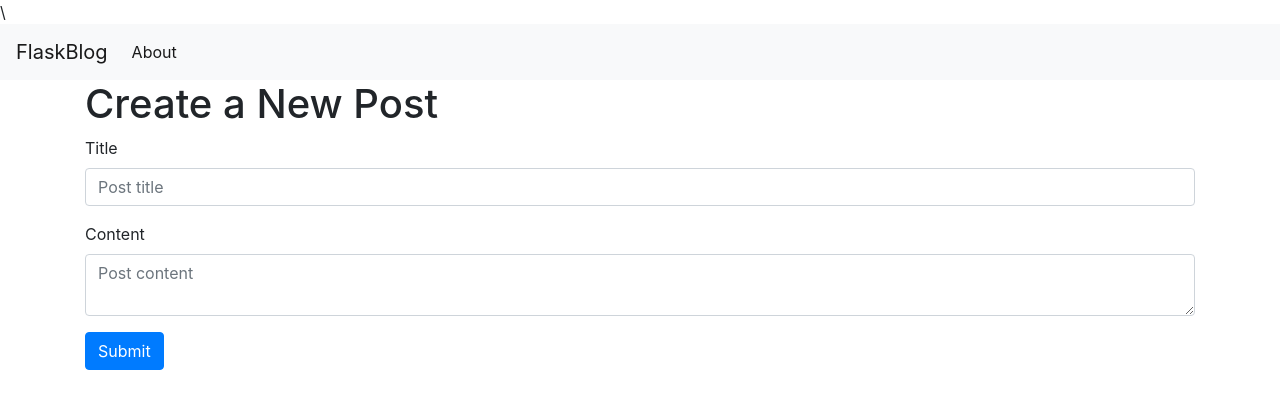
After one commit to JohnSkiff/wepyodbc, a Flask app: page /create in a window 1280 px wide. The commit adds this page. Shown: the top 409 px of the page. Run offline with Flask 2, Linux system fonts and the light colour scheme; some libraries are stand-ins or nearby versions.

Commit message:
Can now add, edit, and delete blog posts

```diff
--- a/flask_blog/app.py
+++ b/flask_blog/app.py
@@ -1,6 +1,9 @@
 import sqlite3
-from flask import Flask, render_template
+from flask import Flask, render_template, request, url_for, flash, redirect
 from werkzeug.exceptions import abort
+
+app = Flask(__name__)
+app.config['SECRET_KEY'] = 'your secret key'
 
 def get_db_connection():
     conn = sqlite3.connect('database.db')
@@ -16,8 +19,6 @@ def get_post(post_id):
         abort(404)
     return post
 
-app = Flask(__name__)
-
 @app.route('/')
 def index():
     conn = get_db_connection()
@@ -29,3 +30,52 @@ def index():
 def post(post_id):
     post = get_post(post_id)
     return render_template('post.html', post=post)
+
+@app.route('/create', methods=('GET', 'POST'))
+def create():
+    if request.method == 'POST':
+        title = request.form['title']
+        content = request.form['content']
+
+        if not title:
+            flash('Title is required!')
+        else:
+            conn = get_db_connection()
+            conn.execute('INSERT INTO posts (title, content) VALUES (?, ?)',
+                         (title, content))
+            conn.commit()
+            conn.close()
+            return redirect(url_for('index'))
+
+    return render_template('create.html')
+
+@app.route('/<int:id>/edit', methods=('GET', 'POST'))
+def edit(id):
+    post = get_post(id)
+
+    if request.method == 'POST':
+        title = request.form['title']
+        content = request.form['content']
+
+        if not title:
+            flash('Title is required!')
+        else:
+            conn = get_db_connection()
+            conn.execute('UPDATE posts SET title = ?, content = ?'
+                         ' WHERE id = ?',
+                         (title, content, id))
+            conn.commit()
+            conn.close()
+            return redirect(url_for('index'))
+
+    return render_template('edit.html', post=post)
+
+@app.route('/<int:id>/delete', methods=('POST',))
+def delete(id):
+    post = get_post(id)
+    conn = get_db_connection()
+    conn.execute('DELETE FROM posts WHERE id = ?', (id,))
+    conn.commit()
+    conn.close()
+    flash('"{}" was successfully deleted!'.format(post['title']))
+    return redirect(url_for('index'))
--- a/flask_blog/templates/base.html
+++ b/flask_blog/templates/base.html
@@ -1,4 +1,4 @@
-<!doctype html>
+\<!doctype html>
 <html lang="en">
   <head>
     <!-- Required meta tags -->
--- /dev/null
+++ b/flask_blog/templates/create.html
@@ -0,0 +1,23 @@
+{% extends 'base.html' %}
+
+{% block content %}
+<h1>{% block title %} Create a New Post {% endblock %}</h1>
+
+<form method="post">
+    <div class="form-group">
+        <label for="title">Title</label>
+        <input type="text" name="title"
+               placeholder="Post title" class="form-control"
+               value="{{ request.form['title'] }}"></input>
+    </div>
+
+    <div class="form-group">
+        <label for="content">Content</label>
+        <textarea name="content" placeholder="Post content"
+                  class="form-control">{{ request.form['content'] }}</textarea>
+    </div>
+    <div class="form-group">
+        <button type="submit" class="btn btn-primary">Submit</button>
+    </div>
+</form>
+{% endblock %}
--- a/flask_blog/templates/index.html
+++ b/flask_blog/templates/index.html
@@ -3,10 +3,13 @@
 {% block content %}
     <h1>{% block title %} Welcome to FlaskBlog {% endblock %}</h1>
    {% for post in posts %}
-        <a href="#">
+        <a href="{{ url_for('post', post_id=post['id']) }}">
             <h2>{{ post['title'] }}</h2>
         </a>
         <span class="badge badge-primary">{{ post['created'] }}</span>
+        <a href="{{ url_for('edit', id=post['id']) }}">
+            <span class="badge badge-warning">Edit</span>
+        </a>
         <hr>
    {% endfor %}
 {% endblock %}
```
Also changed, not shown: flask_blog/templates/edit.html (added, +32 -0 lines), flask_blog/database.db, 2 other files.
